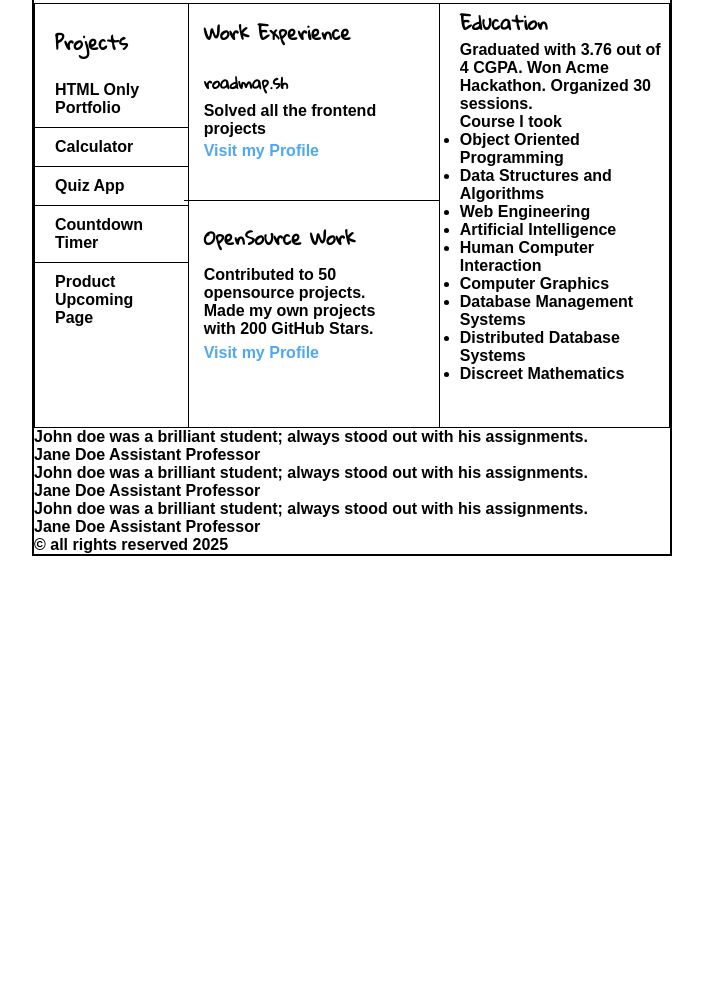
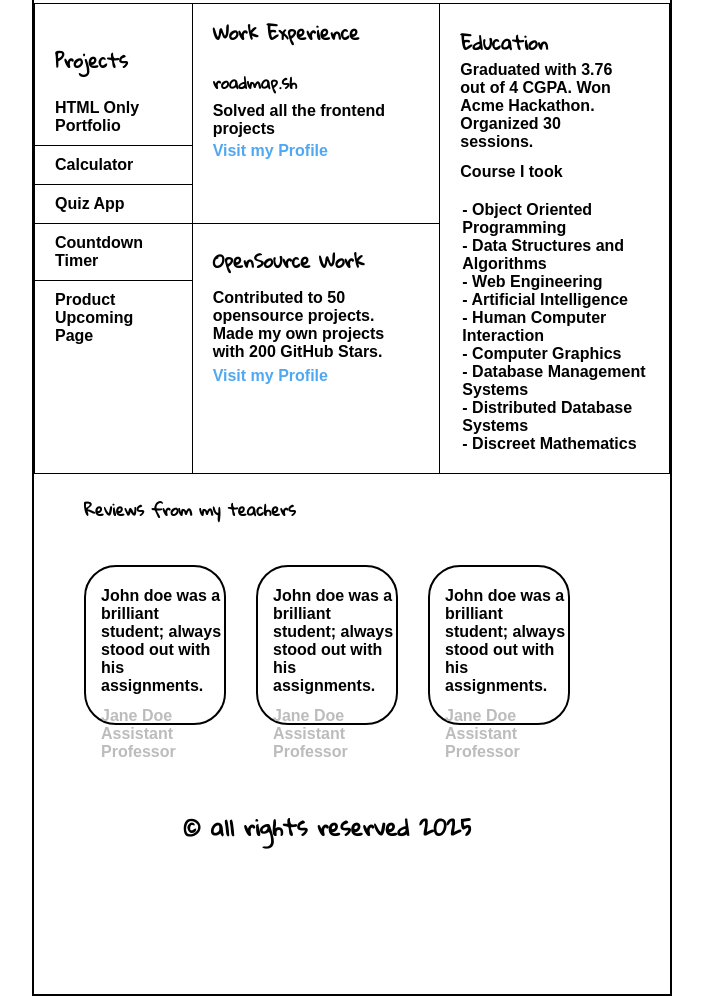
Before and after one commit to MatiasCardoso4/Personal-Portfolio, a plain HTML site: page index.html in a window 1280 px wide. Shown: the part 248-1244 px from the top of the page, without its empty margins (288-991 px from the left). Before the commit the page ends 804 px from the top, so only its background shows below. Drawn offline with Linux system fonts and the light colour scheme.

Commit message:
Refactor HTML structure and CSS styling for courses and reviews sections to enhance layout and readability

```diff
--- a/index.html
+++ b/index.html
@@ -71,8 +71,9 @@
             Graduated with 3.76 out of 4 CGPA. Won Acme Hackathon. Organized 30
             sessions.
           </p>
+
+          <div class="courses-list">
             <p>Course I took</p>
-          <p>
               <ul>
                 <li>Object Oriented Programming</li>
                 <li>Data Structures and Algorithms</li>
@@ -84,25 +85,48 @@
                 <li>Distributed Database Systems</li>
                 <li>Discreet Mathematics</li>
               </ul>
-          </p>
+          </div>
+
         </section>
 
 
       </section>
-        <footer>  <section class="reviews">
-          <article>
-            <p>John doe was a brilliant student; always stood out with his assignments.</p>
-            <span>Jane Doe Assistant Professor</span>
+        <footer   class="reviews">
+          <h4 class="reviews-title">Reviews from my teachers</h4>
+          <div class="comentaries">
+            <article class="comentary-card">
+              <p class="comentary">John doe was a brilliant student; always stood out with his assignments.</p>
+
+                <p >
+                  Jane Doe
+                </p>
+                <p>
+                  Assistant Professor
+                </p>
             </article>
-          <article>
-            <p>John doe was a brilliant student; always stood out with his assignments.</p>
-            <span>Jane Doe Assistant Professor</span>
+            <article class="comentary-card">
+              <p class="comentary">John doe was a brilliant student; always stood out with his assignments.</p>
+              <p >
+                Jane Doe
+              </p>
+              <p>
+                Assistant Professor
+              </p>
             </article>
-          <article>
-            <p>John doe was a brilliant student; always stood out with his assignments.</p>
-            <span>Jane Doe Assistant Professor</span>
+            <article  class="comentary-card">
+              <p class="comentary">John doe was a brilliant student; always stood out with his assignments.</p>
+               <p>
+                Jane Doe
+              </p>
+              <p>
+                Assistant Professor
+              </p>
             </article>
-        </section> &#169 all rights reserved 2025</footer>
+          </div>
+         <p class="copyright">
+       &#169 all rights reserved 2025
+         </p>
+     </footer>
       </main>
     </body>
   </html>
--- a/style.css
+++ b/style.css
@@ -1,5 +1,4 @@
 @import url('https://fonts.googleapis.com/css2?family=Gloria+Hallelujah&display=swap');
-
 
 * {
   margin: 0;
@@ -16,14 +15,12 @@ body {
   font-weight: 600;
 }
 
-
 header {
   display: flex;
   justify-content: space-between;
   height: 100px;
   padding: 25px;
 }
-
 
 header>nav>ul {
   display: flex;
@@ -37,8 +34,6 @@ header>nav>ul>li>a {
   color: #000;
 }
 
-
-
 h1 {
   text-align: center;
   font-size: 40px;
@@ -46,14 +41,17 @@ h1 {
 
 main {
   width: 50%;
+  min-height: 100vh;
   border: 2px solid black;
-  min-height: 100vh;
 }
 
 .page-title,
 .projects-title,
 .experience-title,
-.education-title, .second-job-name {
+.education-title,
+.second-job-name,
+.reviews-title,
+.copyright {
   font-family: 'Gloria Hallelujah', cursive;
 }
 
@@ -63,23 +61,21 @@ main {
   margin-top: 70px;
   height: 100%;
   border: 1px solid black;
+
 }
-
 
 .projects {
   display: flex;
   flex-direction: column;
   justify-content: center;
-  width: 12vw;
+  width: 14vw;
   border-right: 1px solid black;
 }
 
-
 .projects .projects-title {
   padding-left: 20px;
-  padding-top: 20px;
+  padding-top: 10px;
 }
-
 
 .projects>ul {
   display: flex;
@@ -92,8 +88,6 @@ main {
 .projects>ul>li:first-child {
   margin-top: 20px;
 }
-
-
 
 .projects>ul>li {
   border-bottom: 1px solid black;
@@ -109,9 +103,8 @@ main {
   display: flex;
   flex-direction: column;
   justify-content: space-evenly;
-  width: 20vw;
+  width: 22vw;
   border-right: 1px solid black;
-  margin-left: -25px;
 }
 
 .experience>.first-job:first-child {
@@ -128,7 +121,7 @@ main {
   margin-bottom: 4px;
 }
 
-.experience .experience-title{
+.experience .experience-title {
   margin-bottom: 16px;
 }
 
@@ -136,13 +129,13 @@ main {
   font-family: 'Gloria Hallelujah', cursive;
 }
 
-.experience>.first-job >span >a ,.experience > .second-job > span > a {
+.experience>.first-job>span>a,
+.experience>.second-job>span>a {
   text-decoration: none;
   color: rgb(79, 168, 241);
 }
 
-
-.experience > .second-job {
+.experience>.second-job {
   height: 100%;
   padding-left: 20px;
   margin-top: 40px;
@@ -150,16 +143,74 @@ main {
   flex-direction: column;
 }
 
-.experience > .second-job > .second-job-name {
-margin-top: -22px;
-margin-bottom: 10px;
+.experience>.second-job>.second-job-name {
+  margin-top: -22px;
+  margin-bottom: 10px;
 }
 
-.experience > .second-job >  p{
+.experience>.second-job>p {
   width: 80%;
   margin-bottom: 6px;
 }
 
 .education {
-  width: 33%;
+  width: 20vw;
+  padding: 20px 10px 20px 20px;
+
 }
+
+.education>p:nth-child(2) {
+  width: 80%;
+}
+
+.education>.courses-list>p {
+  margin-bottom: 20px;
+}
+
+.education>.courses-list {
+  margin-top: 12px;
+}
+
+.education>.courses-list>ul>li {
+  list-style: none;
+  margin-left: 2px;
+}
+
+.education>.courses-list>ul>li::before {
+  content: '- '
+}
+
+.reviews {
+  min-height: 65vh;
+  padding-top: 20px;
+  padding-left: 50px;
+  padding-right: 100px;
+}
+
+.comentaries {
+  display: flex;
+  gap: 30px;
+  margin-top: 40px;
+}
+
+.comentaries article {
+  border: 2px solid black;
+  padding-top: 20px;
+  padding-left: 15px;
+  height: 20vh;
+  border-radius: 32px;
+}
+
+.comentaries>.comentary-card p:nth-child(2),.comentaries>.comentary-card p:nth-child(3) {
+  color: rgb(189, 188, 188);
+}
+
+.comentaries>.comentary-card p:nth-child(2) {
+  margin-top: 12px;
+}
+
+.copyright {
+  margin-top: 80px;
+  text-align: center;
+  font-size: 22px;
+}
```
Lines whose indentation alone changed are shown as unchanged.
